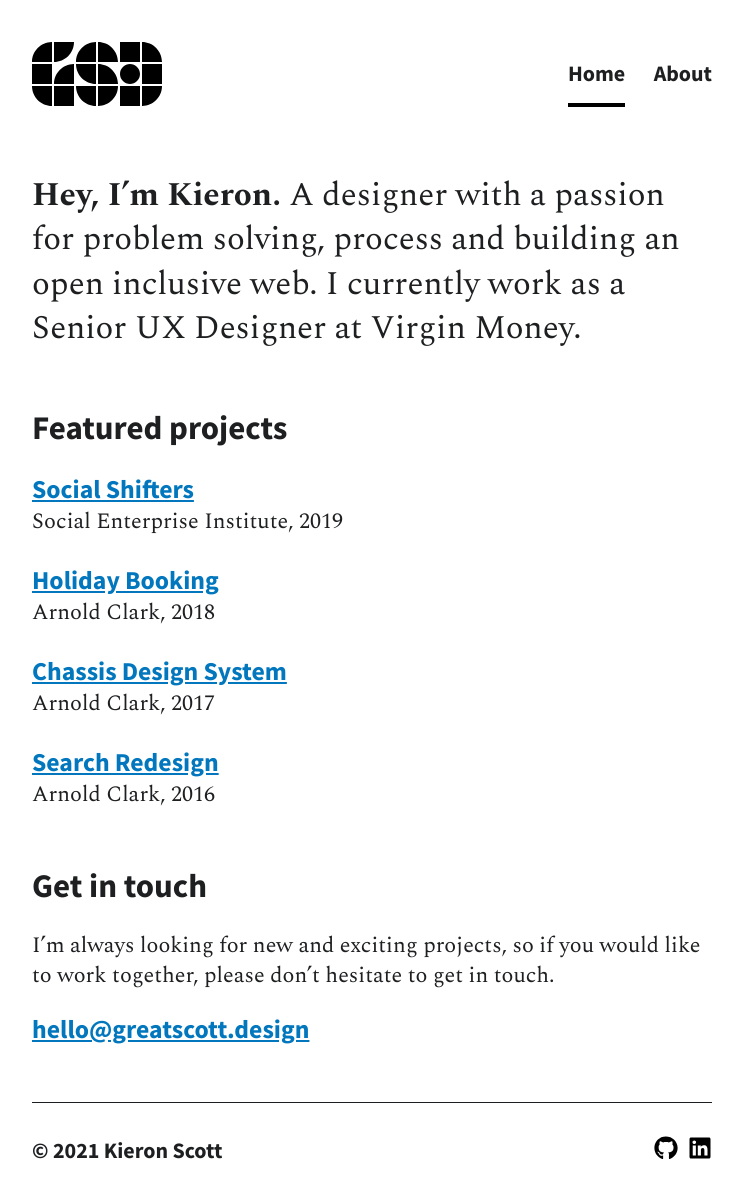
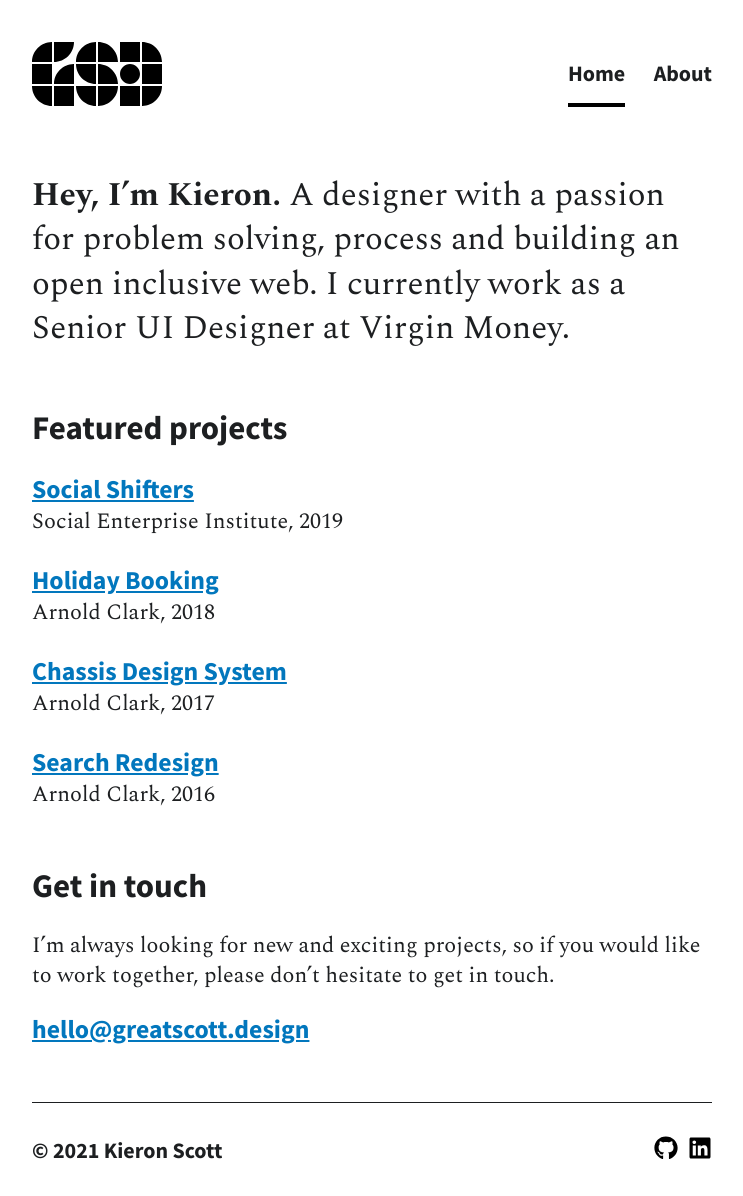
Before and after one commit to kscott7/great-scott-design, a Jekyll site: the page built from index.html, in a window 1280 px wide. Shown: the whole page, without its empty margins (268-1011 px from the left). Built offline with Jekyll 4.4.1, drawn with Linux system fonts in a browser that asks for light colours.

Commit message:
Update index.html

```diff
--- a/index.html
+++ b/index.html
@@ -6,7 +6,7 @@
 
 <main class="wrapper">
   <section>
-    <p class="big-text"><strong>Hey, I’m Kieron.</strong> A designer with a passion for problem solving, process and building an open inclusive web. I currently work as a Senior UX Designer at Virgin Money.</p>
+    <p class="big-text"><strong>Hey, I’m Kieron.</strong> A designer with a passion for problem solving, process and building an open inclusive web. I currently work as a Senior UI Designer at Virgin Money.</p>
   </section>
 
   <section>
```
